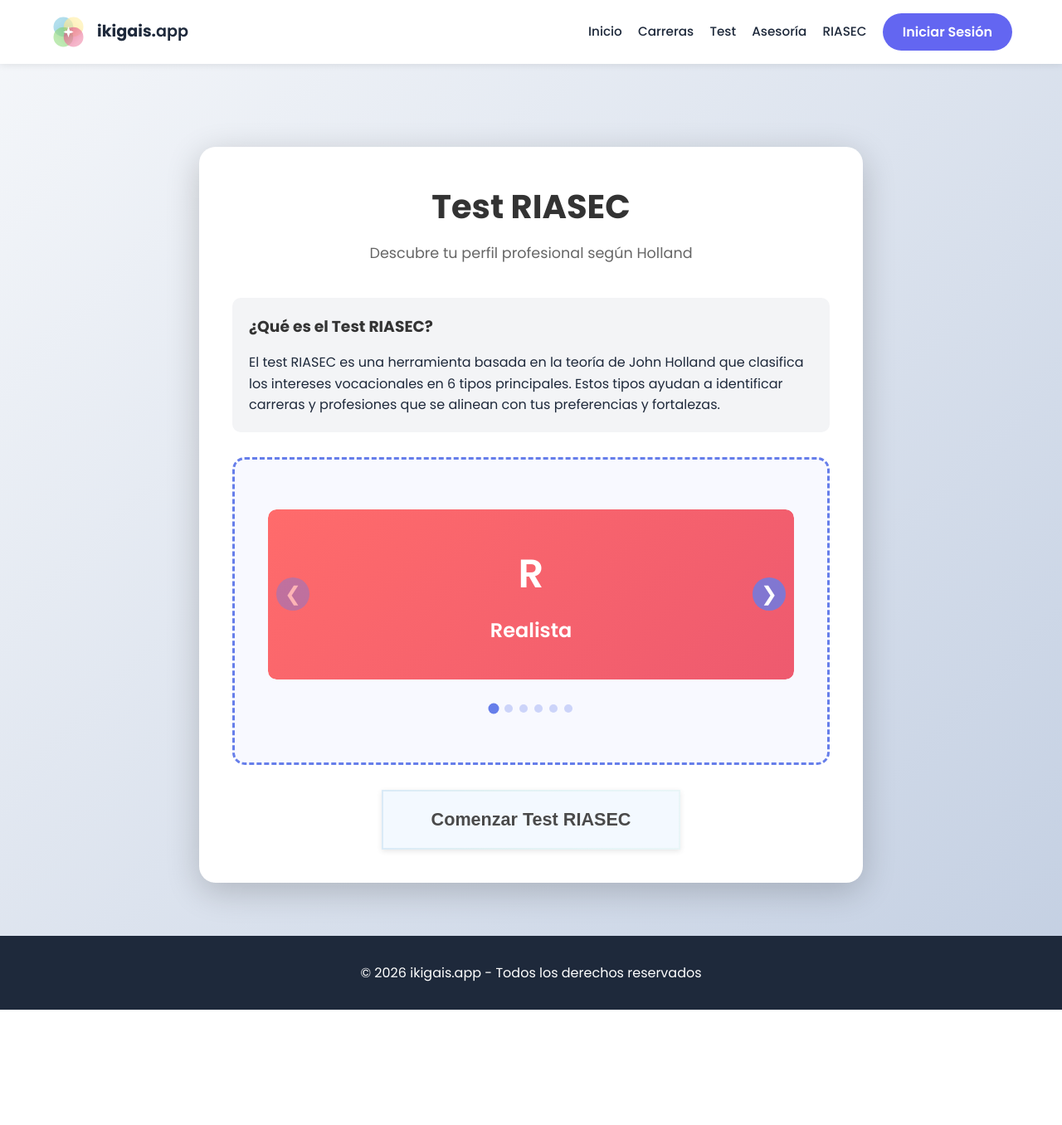
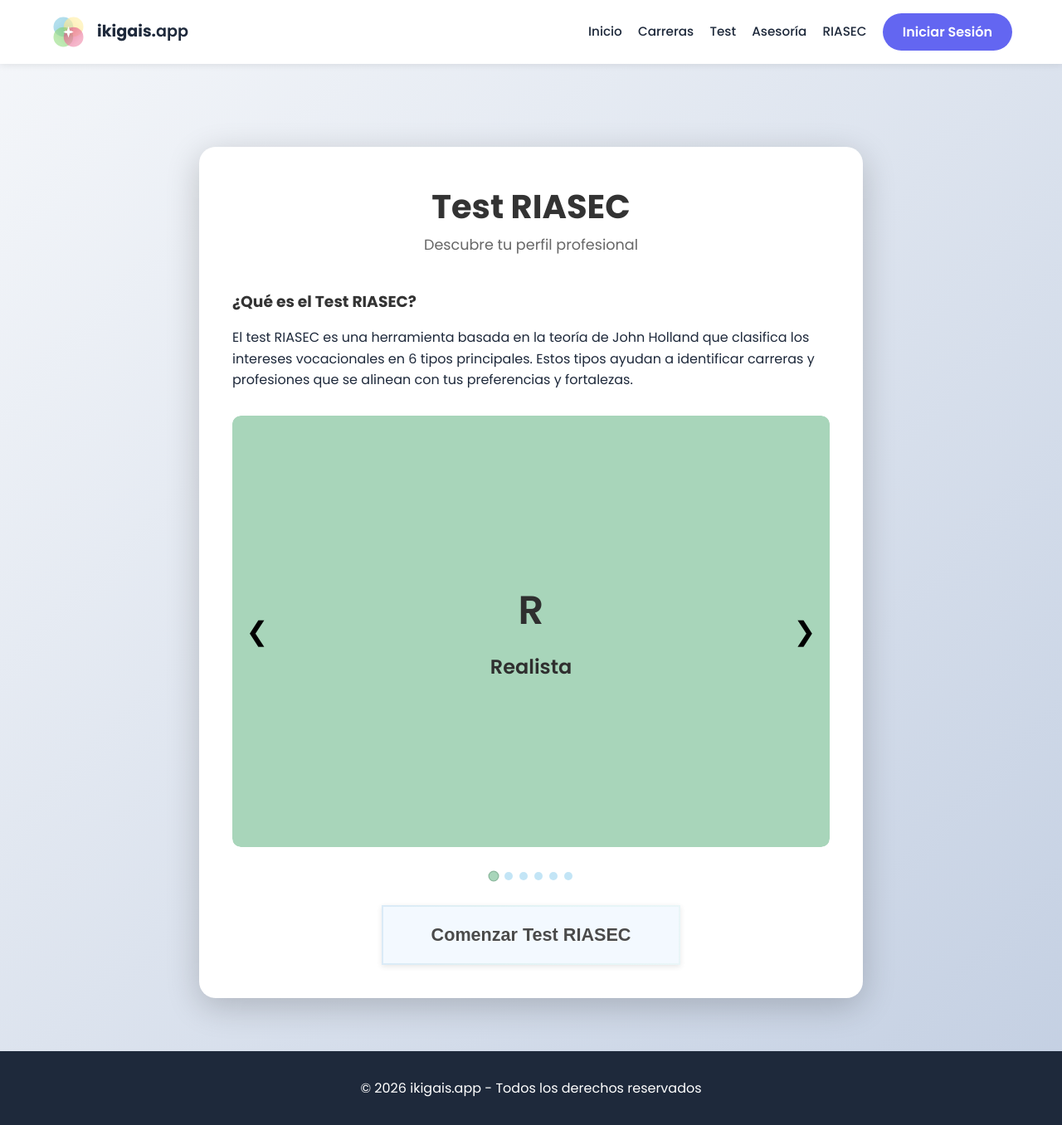
Before and after one commit to gabrielWYP/GestPro-VocationalTest, a Flask app: page /riasec in a window 1280 px wide. Shown: the whole page at 83% size. Before the commit the page ends 1217 px from the top, so only its background shows below. Run offline with Flask 3, Linux system fonts and the light colour scheme.

Commit message:
color riasec

```diff
--- a/frontend/templates/riasec.html
+++ b/frontend/templates/riasec.html
@@ -38,7 +38,7 @@
 
         .riasec-container h1 {
             color: #333;
-            margin-bottom: 10px;
+            margin-bottom: 0;
             font-size: 2.5em;
             text-align: center;
         }
@@ -46,23 +46,28 @@
         .riasec-container .subtitle {
             color: #666;
             text-align: center;
+            margin-top: 0;
             margin-bottom: 40px;
             font-size: 1.1em;
         }
 
         .riasec-box {
-            border: 3px dashed #667eea;
-            border-radius: 15px;
-            padding: 60px 40px;
+            border: none;
+            border-radius: 0;
+            padding: 0;
             text-align: center;
-            background: #f8f9ff;
+            background: transparent;
             transition: all 0.3s ease;
             margin-bottom: 30px;
         }
 
+        .riasec-carousel .riasec-type {
+            min-height: 520px !important;
+            padding: 80px 20px !important;
+        }
+
         .riasec-box:hover {
-            border-color: #764ba2;
-            background: #f0f2ff;
+            background: transparent;
         }
 
         .riasec-box i {
@@ -82,9 +87,9 @@
         }
 
         .riasec-description {
-            background: #f3f4f6;
-            padding: 20px;
-            border-radius: 10px;
+            background: transparent;
+            padding: 0;
+            border-radius: 0;
             margin-bottom: 30px;
             line-height: 1.6;
         }
@@ -126,14 +131,14 @@
             position: absolute;
             top: 50%;
             transform: translateY(-50%);
-            background: rgba(102, 126, 234, 0.8);
-            color: white;
+            background: transparent;
+            color: #000;
             border: none;
             width: 40px;
             height: 40px;
-            border-radius: 50%;
+            border-radius: 0;
             cursor: pointer;
-            font-size: 1.5em;
+            font-size: 2em;
             display: flex;
             align-items: center;
             justify-content: center;
@@ -142,7 +147,7 @@
         }
 
         .carousel-nav:hover {
-            background: rgba(102, 126, 234, 1);
+            background: transparent;
             transform: translateY(-50%) scale(1.1);
         }
 
@@ -170,7 +175,7 @@
             width: 10px;
             height: 10px;
             border-radius: 50%;
-            background: rgba(102, 126, 234, 0.3);
+            background: rgba(122, 197, 235, 0.45);
             cursor: pointer;
             transition: all 0.3s ease;
             border: none;
@@ -178,41 +183,67 @@
         }
 
         .carousel-dot.active {
-            background: rgba(102, 126, 234, 1);
+            background: #A8D5BA;
+            border: 1px solid #8bb89d;
             transform: scale(1.3);
         }
 
         .riasec-type {
-            background: linear-gradient(135deg, #667eea 0%, #764ba2 100%);
-            color: white;
+            background: #fff;
+            color: #2f2f2f;
+            border: 2px solid #e5e7eb;
             padding: 20px;
             border-radius: 10px;
             text-align: center;
             font-weight: 600;
+            transition: color 0.3s ease, border-color 0.3s ease;
+        }
+
+        .riasec-letter,
+        .riasec-name {
+            transition: color 0.3s ease;
         }
 
         .riasec-type.realistic {
-            background: linear-gradient(135deg, #ff6b6b 0%, #ee5a6f 100%);
+            background: #A8D5BA;
+            border-color: #A8D5BA;
         }
 
         .riasec-type.investigative {
-            background: linear-gradient(135deg, #4ecdc4 0%, #44a08d 100%);
+            background: #C9D8FF;
+            border-color: #C9D8FF;
         }
 
         .riasec-type.artistic {
-            background: linear-gradient(135deg, #f368e0 0%, #ff6b9d 100%);
+            background: #F8C8DC;
+            border-color: #F8C8DC;
         }
 
         .riasec-type.social {
-            background: linear-gradient(135deg, #fa8231 0%, #f79f1f 100%);
+            background: #BEE3F8;
+            border-color: #BEE3F8;
         }
 
         .riasec-type.enterprising {
-            background: linear-gradient(135deg, #5f27cd 0%, #ee5a6f 100%);
+            background: #FFD6A5;
+            border-color: #FFD6A5;
         }
 
         .riasec-type.conventional {
-            background: linear-gradient(135deg, #00d2d3 0%, #54a0ff 100%);
+            background: #E2E2E2;
+            border-color: #E2E2E2;
+        }
+
+        .riasec-carousel.riasec-R .carousel-dot.active { background: #A8D5BA; border-color: #8bb89d; }
+        .riasec-carousel.riasec-I .carousel-dot.active { background: #C9D8FF; border-color: #a9b7db; }
+        .riasec-carousel.riasec-A .carousel-dot.active { background: #F8C8DC; border-color: #d7a8bc; }
+        .riasec-carousel.riasec-S .carousel-dot.active { background: #BEE3F8; border-color: #9ec3d8; }
+        .riasec-carousel.riasec-E .carousel-dot.active { background: #FFD6A5; border-color: #dfb685; }
+        .riasec-carousel.riasec-C .carousel-dot.active { background: #E2E2E2; border-color: #c2c2c2; }
+
+        .riasec-letter,
+        .riasec-name {
+            color: #2f2f2f !important;
         }
 
         .btn-start {
@@ -284,7 +315,7 @@
 
     <div class="riasec-container">
         <h1>Test RIASEC</h1>
-        <p class="subtitle">Descubre tu perfil profesional según Holland</p>
+        <p class="subtitle">Descubre tu perfil profesional</p>
 
         <div class="riasec-description">
             <h3>¿Qué es el Test RIASEC?</h3>
@@ -292,46 +323,46 @@
         </div>
 
         <div class="riasec-box">
-            <div class="riasec-carousel">
+            <div class="riasec-carousel riasec-R" id="riasecCarousel">
                 <button class="carousel-nav prev" id="prevBtn" onclick="moveCarousel(-1)">&#10094;</button>
                 <button class="carousel-nav next" id="nextBtn" onclick="moveCarousel(1)">&#10095;</button>
 
                 <div class="carousel-container">
                     <div class="carousel-track" id="carouselTrack">
-                        <div class="carousel-item">
+                        <div class="carousel-item" data-riasec="R">
                             <div class="riasec-type realistic" style="width: 100%; margin: 0; padding: 40px 20px; font-size: 5em; display: flex; flex-direction: column; align-items: center; justify-content: center;">
-                                <div style="font-size: 0.6em; margin-bottom: 10px;">R</div>
-                                <small style="font-size: 0.3em;">Realista</small>
+                                <div class="riasec-letter" style="font-size: 0.6em; margin-bottom: 10px;">R</div>
+                                <small class="riasec-name" style="font-size: 0.3em;">Realista</small>
                             </div>
                         </div>
-                        <div class="carousel-item">
+                        <div class="carousel-item" data-riasec="I">
                             <div class="riasec-type investigative" style="width: 100%; margin: 0; padding: 40px 20px; font-size: 5em; display: flex; flex-direction: column; align-items: center; justify-content: center;">
-                                <div style="font-size: 0.6em; margin-bottom: 10px;">I</div>
-                                <small style="font-size: 0.3em;">Investigador</small>
+                                <div class="riasec-letter" style="font-size: 0.6em; margin-bottom: 10px;">I</div>
+                                <small class="riasec-name" style="font-size: 0.3em;">Investigador</small>
                             </div>
                         </div>
-                        <div class="carousel-item">
+                        <div class="carousel-item" data-riasec="A">
                             <div class="riasec-type artistic" style="width: 100%; margin: 0; padding: 40px 20px; font-size: 5em; display: flex; flex-direction: column; align-items: center; justify-content: center;">
-                                <div style="font-size: 0.6em; margin-bottom: 10px;">A</div>
-                                <small style="font-size: 0.3em;">Artístico</small>
+                                <div class="riasec-letter" style="font-size: 0.6em; margin-bottom: 10px;">A</div>
+                                <small class="riasec-name" style="font-size: 0.3em;">Artístico</small>
                             </div>
                         </div>
-                        <div class="carousel-item">
+                        <div class="carousel-item" data-riasec="S">
                             <div class="riasec-type social" style="width: 100%; margin: 0; padding: 40px 20px; font-size: 5em; display: flex; flex-direction: column; align-items: center; justify-content: center;">
-                                <div style="font-size: 0.6em; margin-bottom: 10px;">S</div>
-                                <small style="font-size: 0.3em;">Social</small>
+                                <div class="riasec-letter" style="font-size: 0.6em; margin-bottom: 10px;">S</div>
+                                <small class="riasec-name" style="font-size: 0.3em;">Social</small>
                             </div>
                         </div>
-                        <div class="carousel-item">
+                        <div class="carousel-item" data-riasec="E">
                             <div class="riasec-type enterprising" style="width: 100%; margin: 0; padding: 40px 20px; font-size: 5em; display: flex; flex-direction: column; align-items: center; justify-content: center;">
-                                <div style="font-size: 0.6em; margin-bottom: 10px;">E</div>
-                                <small style="font-size: 0.3em;">Emprendedor</small>
+                                <div class="riasec-letter" style="font-size: 0.6em; margin-bottom: 10px;">E</div>
+                                <small class="riasec-name" style="font-size: 0.3em;">Emprendedor</small>
                             </div>
                         </div>
-                        <div class="carousel-item">
+                        <div class="carousel-item" data-riasec="C">
                             <div class="riasec-type conventional" style="width: 100%; margin: 0; padding: 40px 20px; font-size: 5em; display: flex; flex-direction: column; align-items: center; justify-content: center;">
-                                <div style="font-size: 0.6em; margin-bottom: 10px;">C</div>
-                                <small style="font-size: 0.3em;">Convencional</small>
+                                <div class="riasec-letter" style="font-size: 0.6em; margin-bottom: 10px;">C</div>
+                                <small class="riasec-name" style="font-size: 0.3em;">Convencional</small>
                             </div>
                         </div>
                     </div>
@@ -353,53 +384,131 @@
     <script src="{{ url_for('static', filename='js/index.js') }}"></script>
     <script src="{{ url_for('static', filename='js/visits.js') }}"></script>
     <script>
-        let currentSlide = 0;
-        const totalSlides = 6;
+        let currentSlide = 1;
+        let totalSlides = 0;
+        let isAnimating = false;
+        let profileTypes = [];
 
         function initCarousel() {
+            const track = document.getElementById('carouselTrack');
+            const originalSlides = Array.from(track.children);
+            totalSlides = originalSlides.length;
+            profileTypes = originalSlides.map(slide => slide.dataset.riasec || 'R');
+
+            if (totalSlides === 0) return;
+
+            // Clones para loop infinito suave
+            const firstClone = originalSlides[0].cloneNode(true);
+            const lastClone = originalSlides[totalSlides - 1].cloneNode(true);
+            firstClone.dataset.clone = 'first';
+            lastClone.dataset.clone = 'last';
+            track.insertBefore(lastClone, originalSlides[0]);
+            track.appendChild(firstClone);
+
             // Crear indicadores
             const indicatorsContainer = document.getElementById('indicators');
+            indicatorsContainer.innerHTML = '';
             for (let i = 0; i < totalSlides; i++) {
                 const dot = document.createElement('button');
                 dot.className = 'carousel-dot' + (i === 0 ? ' active' : '');
                 dot.onclick = () => goToSlide(i);
                 indicatorsContainer.appendChild(dot);
             }
-            updateCarousel();
+
+            track.addEventListener('transitionend', handleInfiniteLoop);
+            updateCarousel(true);
         }
 
         function moveCarousel(direction) {
+            if (isAnimating || totalSlides === 0) return;
+            isAnimating = true;
             currentSlide += direction;
-
-            // Limitar movimiento
-            if (currentSlide < 0) {
-                currentSlide = 0;
-            } else if (currentSlide >= totalSlides) {
-                currentSlide = totalSlides - 1;
-            }
-
             updateCarousel();
         }
 
         function goToSlide(index) {
-            currentSlide = index;
+            if (isAnimating || totalSlides === 0) return;
+            isAnimating = true;
+            currentSlide = index + 1;
             updateCarousel();
         }
 
-        function updateCarousel() {
+        function getRealIndex() {
+            if (totalSlides === 0) return 0;
+            if (currentSlide === 0) return totalSlides - 1;
+            if (currentSlide === totalSlides + 1) return 0;
+            return currentSlide - 1;
+        }
+
+        function updateTheme(realIndex) {
+            const carousel = document.getElementById('riasecCarousel');
+            const activeType = profileTypes[realIndex] || 'R';
+            carousel.classList.remove('riasec-R', 'riasec-I', 'riasec-A', 'riasec-S', 'riasec-E', 'riasec-C');
+            carousel.classList.add(`riasec-${activeType}`);
+        }
+
+        function updateIndicators(realIndex) {
+            const dots = document.querySelectorAll('.carousel-dot');
+            dots.forEach((dot, index) => {
+                dot.classList.toggle('active', index === realIndex);
+            });
+        }
+
+        function updateCarousel(skipTransition = false) {
             const track = document.getElementById('carouselTrack');
+            if (skipTransition) {
+                track.style.transition = 'none';
+            } else {
+                track.style.transition = 'transform 0.5s ease-in-out';
+            }
             const offset = -currentSlide * 100;
             track.style.transform = `translateX(${offset}%)`;
 
-            // Actualizar indicadores
-            const dots = document.querySelectorAll('.carousel-dot');
-            dots.forEach((dot, index) => {
-                dot.classList.toggle('active', index === currentSlide);
-            });
+            const realIndex = getRealIndex();
+            updateTheme(realIndex);
+            updateIndicators(realIndex);
 
-            // Actualizar botones
-            document.getElementById('prevBtn').disabled = currentSlide === 0;
-            document.getElementById('nextBtn').disabled = currentSlide === totalSlides - 1;
+            // Carrusel infinito: botones siempre habilitados
+            document.getElementById('prevBtn').disabled = false;
+            document.getElementById('nextBtn').disabled = false;
+
+            if (skipTransition) {
+                requestAnimationFrame(() => {
+                    requestAnimationFrame(() => {
+                        track.style.transition = 'transform 0.5s ease-in-out';
+                    });
+                });
+                isAnimating = false;
+            }
+        }
+
+        function handleInfiniteLoop() {
+            const track = document.getElementById('carouselTrack');
+
+            if (currentSlide === 0) {
+                track.style.transition = 'none';
+                currentSlide = totalSlides;
+                track.style.transform = `translateX(-${currentSlide * 100}%)`;
+                requestAnimationFrame(() => {
+                    requestAnimationFrame(() => {
+                        track.style.transition = 'transform 0.5s ease-in-out';
+                    });
+                });
+            } else if (currentSlide === totalSlides + 1) {
+                track.style.transition = 'none';
+                currentSlide = 1;
+                track.style.transform = `translateX(-${currentSlide * 100}%)`;
+                requestAnimationFrame(() => {
+                    requestAnimationFrame(() => {
+                        track.style.transition = 'transform 0.5s ease-in-out';
+                    });
+                });
+            }
+
+            const realIndex = getRealIndex();
+            updateTheme(realIndex);
+            updateIndicators(realIndex);
+            isAnimating = false;
         }
 
         function startTest() {
```
Also changed, not shown: backend/routes/api_routes.py (+32 -15 lines).
